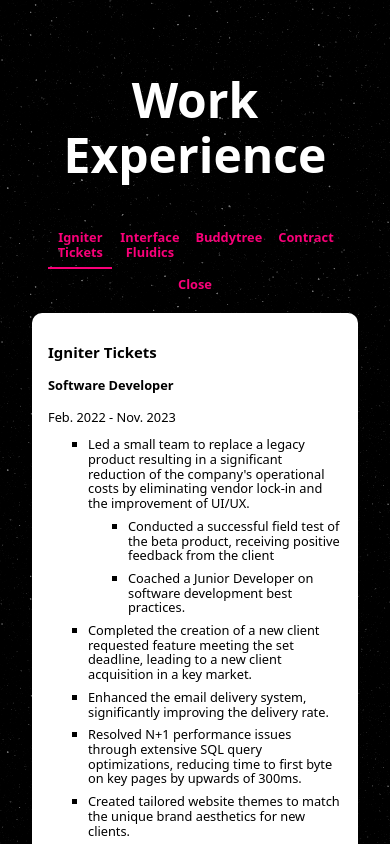
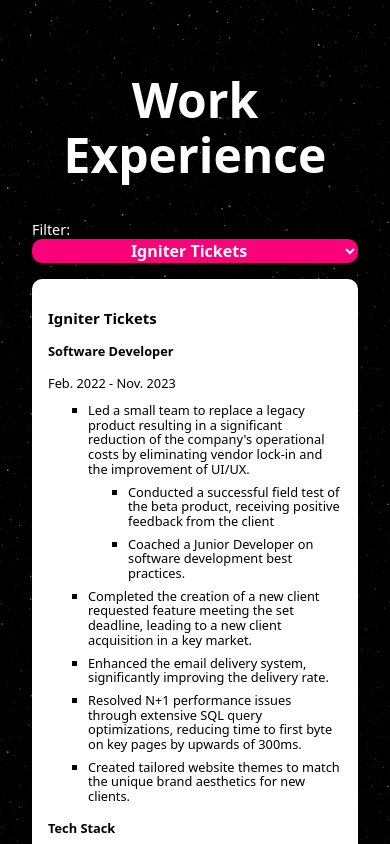
Before and after one commit to 100BC/portfolio, a SvelteKit app: page / in a window 390 px wide. Both pictures are taken after a click on the button 195 px from the left and 1985 px from the top of the page. Shown: the part 1688-2532 px from the top of the page. Built offline with nearby package versions, Linux system fonts and the light colour scheme.

Commit message:
Update Work Experience for mobile view

```diff
--- a/src/lib/components/WorkExperience.svelte
+++ b/src/lib/components/WorkExperience.svelte
@@ -1,4 +1,12 @@
-<div class="card">
+<script lang="ts">
+  import { fly } from 'svelte/transition';
+</script>
+
+<div
+  class="card"
+  in:fly={{ delay: 200, x: -200 }}
+  out:fly={{ duration: 100, x: 200 }}
+>
   <h3><slot name="title" /></h3>
   <h4><slot name="role" /></h4>
   <time><slot name="duration" /></time>
@@ -10,6 +18,7 @@
 
 <style lang="scss">
   .card {
+    max-width: 100ch;
     padding: 2rem;
     margin: auto;
     color: #000;
--- a/src/routes/_sections/experience.svelte
+++ b/src/routes/_sections/experience.svelte
@@ -1,5 +1,6 @@
 <script lang="ts">
   import ExperienceCard from '$lib/components/ExperienceCard.svelte';
+  import { fade, scale } from 'svelte/transition';
   import Buddytree from './experiences/buddytree.svelte';
   import Contract from './experiences/contract.svelte';
   import Igniter from './experiences/igniter.svelte';
@@ -12,7 +13,12 @@
   <h2>Work Experience</h2>
 
   {#if cardOpen}
-    <header aria-label="Work Experience" class="headerNav">
+    <header
+      aria-label="Work Experience"
+      class="headerNav"
+      in:fade={{ delay: 200 }}
+      out:fade={{ duration: 200 }}
+    >
       <ul>
         <li class:selected={cardOpen === 'igniter'}>
           <button type="button" on:click={() => (cardOpen = 'igniter')}>
@@ -41,10 +47,20 @@
         </li>
       </ul>
     </header>
+    <header class="headerSelect">
+      <label for="select">Filter:</label>
+      <select bind:value={cardOpen} id="select">
+        <option value="igniter">Igniter Tickets</option>
+        <option value="interface">Interface Fluidics</option>
+        <option value="buddytree">Buddytree</option>
+        <option value="contract">Contract</option>
+        <option value={null}>Close</option>
+      </select>
+    </header>
   {/if}
 
   {#if cardOpen === null}
-    <ol class="grid">
+    <ol class="grid" out:scale={{ duration: 200 }} in:scale={{ delay: 200 }}>
       <li>
         <ExperienceCard fn={() => (cardOpen = 'igniter')}>
           <svelte:fragment slot="title">Igniter Tickets</svelte:fragment>
@@ -113,6 +129,7 @@
   }
 
   .headerNav {
+    width: 100ch;
     max-width: 90%;
     margin: auto;
 
@@ -125,6 +142,8 @@
 
       > li {
         flex: 1 1;
+        border-radius: $borderRadius;
+        transition: background-color 1s;
 
         > button {
           width: 100%;
@@ -139,10 +158,18 @@
         }
 
         &.selected {
-          border-bottom: 2px solid $theme400;
+          background-color: $theme400;
+
+          > button {
+            color: #fff;
+          }
         }
       }
     }
+  }
+
+  .headerSelect {
+    display: none;
   }
 
   @media screen and (width <= $phone) {
@@ -150,5 +177,26 @@
       display: flex;
       flex-direction: column;
     }
+
+    .headerNav {
+      display: none;
+    }
+
+    .headerSelect {
+      display: block;
+      font-size: 1.8rem;
+
+      > select {
+        width: 100%;
+        margin: 0 0 2rem;
+        font-size: 2rem;
+        font-weight: bold;
+        color: white;
+        text-align: center;
+        background-color: $theme400;
+        border: 0;
+        border-radius: $borderRadius;
+      }
+    }
   }
 </style>
--- a/src/routes/_sections/experiences/contract.svelte
+++ b/src/routes/_sections/experiences/contract.svelte
@@ -4,9 +4,10 @@
 
 <WorkExperience>
   <svelte:fragment slot="title">Contract Work</svelte:fragment>
-  <svelte:fragment slot="role">Web Developer</svelte:fragment>
+  <svelte:fragment slot="role">
+    Creating Websites for local businesses
+  </svelte:fragment>
   <svelte:fragment slot="duration">2020 - present</svelte:fragment>
-  Creating Website for local businesses
   <ul slot="tasks" class="tasks">
     <li>
       <a href="https://www.jyoupsychology.ca">https://www.jyoupsychology.ca</a>
```
